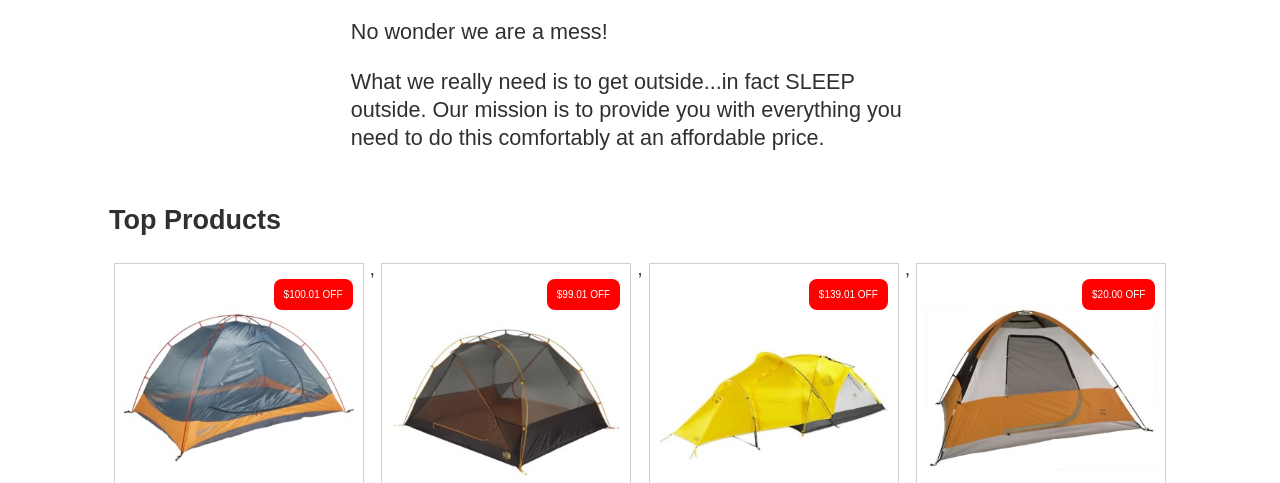
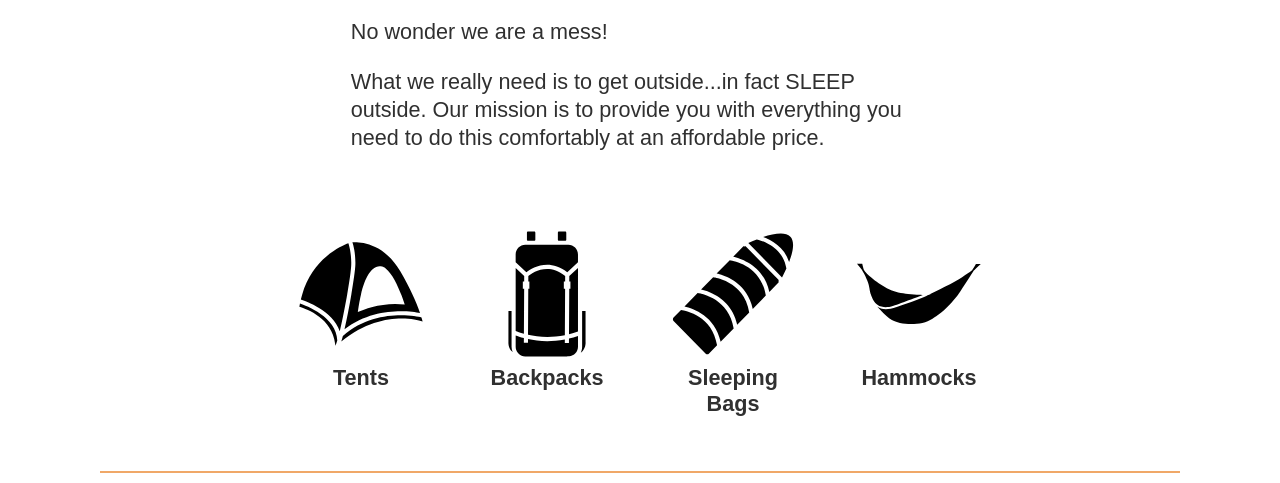
Before and after one commit to nicoopariente/WDD-330-Project, a website built with Vite: page src/index.html in a window 1280 px wide. Shown: the part 469-952 px from the top of the page. Built offline with nearby package versions, Linux system fonts and the light colour scheme.

Commit message:
feat: week 6 activity

```diff
--- a/src/css/style.css
+++ b/src/css/style.css
@@ -127,6 +127,41 @@ button {
 }
 
 /* End cart icon styles */
+/* home product grid */
+.product-grid {
+  list-style-type: none;
+  display: flex;
+  flex-wrap: wrap;
+  justify-content: center;
+  text-align: center;
+  color: var(--dark-grey);
+  padding-left: 0;
+}
+
+.product-grid > li {
+  width: 150px;
+  /* border: 1px solid var(--light-grey); */
+  padding: 0.5em;
+  margin: 1em;
+}
+.product-grid h2 {
+  margin: 0;
+
+  font-size: 1.2em;
+}
+.product-grid a {
+  text-decoration: none;
+}
+.product-grid a:link,
+.product-grid a:visited {
+  color: var(--dark-grey);
+}
+.product-grid a:hover {
+  text-decoration: underline;
+}
+
+
+/* end home product grid */
 
 .mission {
   padding: 0 0.5em;
--- a/src/index.html
+++ b/src/index.html
@@ -30,9 +30,51 @@
           comfortably at an affordable price.
         </p>
       </section>
+      <!--
       <section class="products">
         <h2>Top Products</h2>
         <ul class="product-list"></ul>
+      </section>
+      -->
+      <section class="products">
+        <ul class="product-grid">
+          <li>
+            <a href="product-list/index.html?category=tents"
+              ><img
+                src="/images/category-icons/noun_Tent_3544767.svg"
+                alt="Tent Icon from Noun Project: Mustofa Bayu"
+              />
+              <h2>Tents</h2>
+            </a>
+          </li>
+          <li>
+            <a href="product-list/index.html?category=backpacks"
+              ><img
+                src="/images/category-icons/noun_carrier bag_3544771.svg"
+                alt="Backpack Icon from Noun Project: Mustofa Bayu"
+              />
+              <h2>Backpacks</h2>
+            </a>
+          </li>
+          <li>
+            <a href="product-list/index.html?category=sleeping-bags"
+              ><img
+                src="/images/category-icons/noun_Sleeping Bag_3544775.svg"
+                alt="Sleeping Bag Icon from Noun Project: Mustofa Bayu"
+              />
+              <h2>Sleeping Bags</h2>
+            </a>
+          </li>
+          <li>
+            <a href="product-list/index.html?category=hammocks"
+              ><img
+                src="/images/category-icons/noun_Hammock_791143.svg"
+                alt="Hammock Icon from Noun Project: Paul Richard"
+              />
+              <h2>Hammocks</h2>
+            </a>
+          </li>
+        </ul>
       </section>
     </main>
     <footer id="main-footer"></footer>
--- a/src/js/main.js
+++ b/src/js/main.js
@@ -1,6 +1,6 @@
-import { productList } from "./productList.mjs";
+//import { productList } from "./productList.mjs";
 import { loadHeaderFooter } from "./utils.mjs";
 
-productList(".product-list");
+//productList(".product-list");
 
 loadHeaderFooter();
--- /dev/null
+++ b/src/js/product-list.js
@@ -0,0 +1,6 @@
+import { productList } from "./productList.mjs";
+import { getParam, loadHeaderFooter } from "./utils.mjs";
+
+loadHeaderFooter();
+const category = getParam("category");
+productList(".product-list", category);
--- a/src/js/productData.mjs
+++ b/src/js/productData.mjs
@@ -1,3 +1,8 @@
+import { getParam } from "./utils.mjs";
+
+const baseURL = import.meta.env.VITE_SERVER_URL;
+const category = getParam("category");
+
 function convertToJson(res) {
   if (res.ok) {
     return res.json();
@@ -6,13 +11,14 @@ function convertToJson(res) {
   }
 }
 
-export function getData(category = "tents") {
-  return fetch(`../json/${category}.json`)
-    .then(convertToJson)
-    .then((data) => data);
+
+export async function getData(category = "tents") {
+  const response = await fetch(baseURL + `products/search/${category}`);
+    const data = await convertToJson(response);
+    return data.Result;
 }
 
 export async function findProductById(id) {
-  const products = await getData();
+  const products = await getData(category);
   return products.find((item) => item.Id === id);
 }
--- a/src/js/productDetails.mjs
+++ b/src/js/productDetails.mjs
@@ -40,7 +40,7 @@ export function renderProductDetails(productDetails) {
   document.querySelector("product-detail");
   document.querySelector("#productName").innerHTML = productDetails.Brand.Name;
   document.querySelector("#productNameWithoutBrand").innerHTML = productDetails.NameWithoutBrand;
-  document.querySelector("#productImage").src = productDetails.Image;
+  document.querySelector("#productImage").src = productDetails.Images.PrimaryLarge;
   document.querySelector("#productFinalPrice").innerHTML = productDetails.FinalPrice;
   document.querySelector("#productColorName").innerHTML = productDetails.Colors[0].ColorName;
   document.querySelector("#productDescriptionHtmlSimple").innerHTML = productDetails.DescriptionHtmlSimple;
--- a/src/js/productList.mjs
+++ b/src/js/productList.mjs
@@ -1,11 +1,13 @@
 import { getData } from "./productData.mjs";
-import { renderListWithTemplate } from "./utils.mjs";
+import { getParam, renderListWithTemplate } from "./utils.mjs";
+
+const category = getParam("category");
 
 function productCardTemplate(product) {
     return `<li class="product-card">
-    <a href="product_pages/index.html?product=${product.Id}">
+    <a href="/product_pages/index.html?product=${product.Id}&category=${category}">
     <img
-      src="${product.Image}"
+      src="${product.Images.PrimaryMedium}"
       alt="Image of ${product.Name}"
     />
     <h3 class="card__brand">${product.Brand.Name}</h3>
@@ -15,19 +17,13 @@ function productCardTemplate(product) {
   </li>`
 }
 
-function renderList(products, selector){
+export async function productList(selector, category = 'tents'){
 
-        const htmlItems = products?.map((product) => productCardTemplate(product));
-        selector.insertAdjacentHTML("afterbegin", htmlItems);
+    let element = document.querySelector(selector);
 
+    let products = await getData(category);
+    products = products.filter((product) => product.Id != "880RT" && product.Id != "989CG");
+    renderListWithTemplate(productCardTemplate, element, products);
+    document.querySelector(".title").innerHTML = category;
 
 }
-
-export async function productList(selector){
-
-    let element = document.querySelector(selector);
-    let products = await getData();
-    products = products.filter((product) => product.Id != "880RT" && product.Id != "989CG");
-    renderListWithTemplate(productCardTemplate, element, products);
-
-}
--- a/vite.config.js
+++ b/vite.config.js
@@ -12,6 +12,7 @@ export default defineConfig({
         cart: resolve(__dirname, "src/cart/index.html"),
         checkout: resolve(__dirname, "src/checkout/index.html"),
         product: resolve(__dirname, "src/product_pages/index.html"),
+        products: resolve(__dirname, "src/product-list/index.html")
       },
     },
   },
```
Also changed, not shown: src/product-list/index.html (added, +21 -0 lines), src/public/images/category-icons/noun_Hammock_791143.svg (added), src/public/images/category-icons/noun_Sleeping Bag_3544775.svg (added), src/public/images/category-icons/noun_Sleeping Mat_3544768.svg (added), src/public/images/category-icons/noun_Tent_3544767.svg (added), src/public/images/category-icons/noun_carrier bag_3544771.svg (added).
